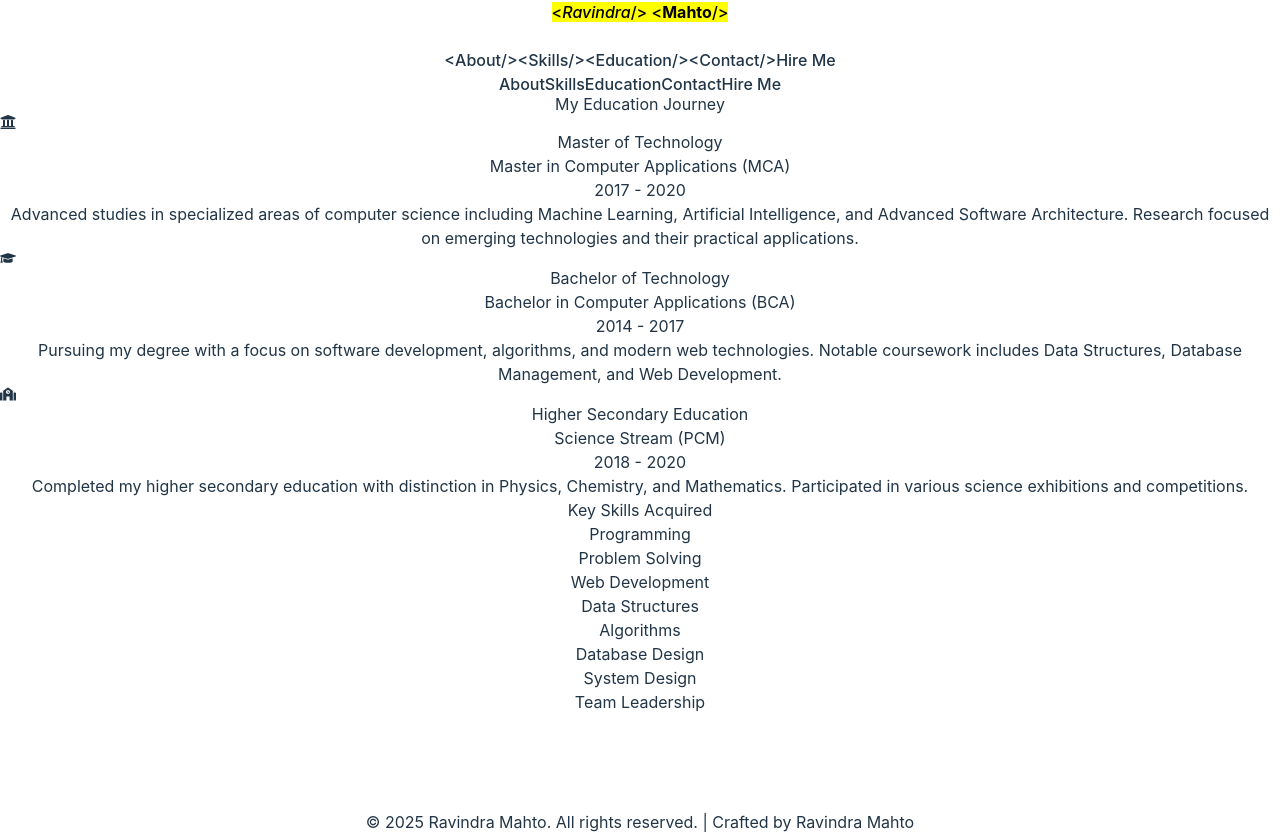
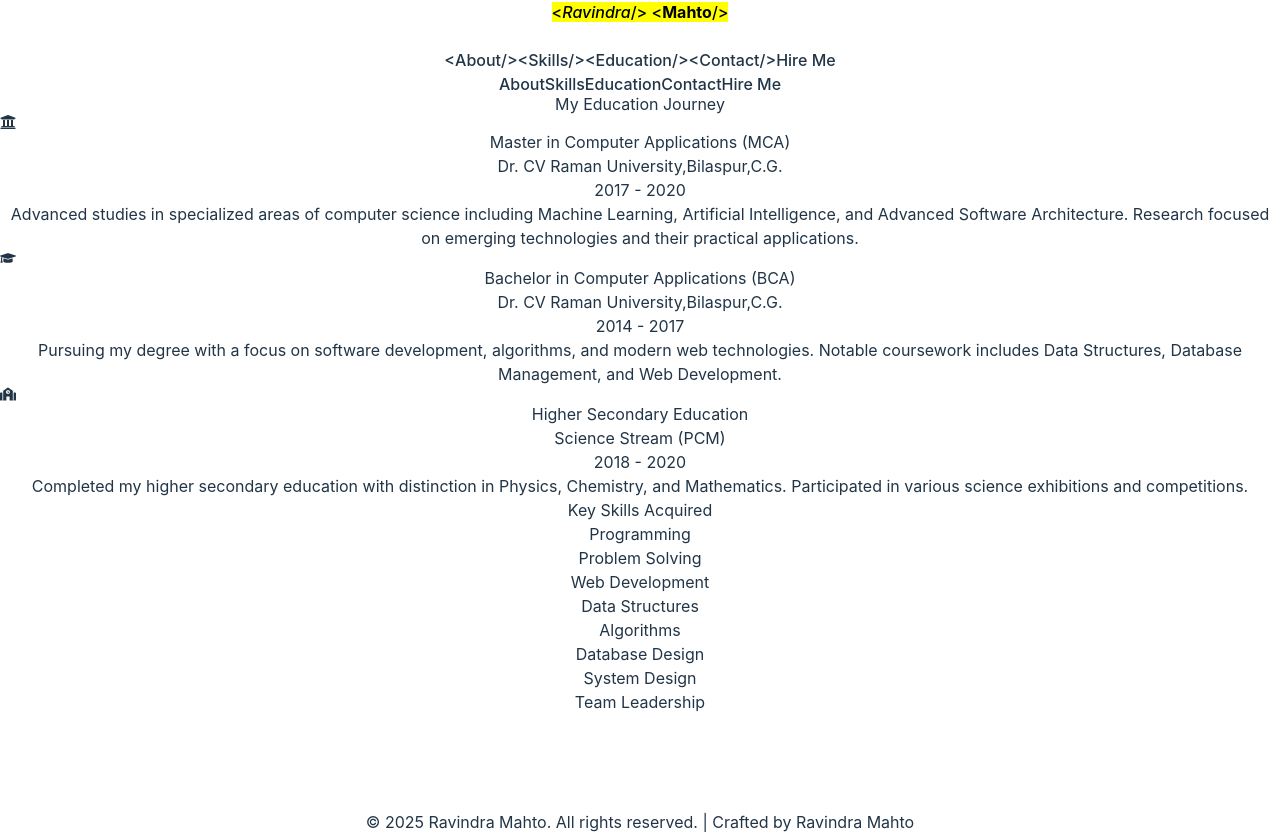
Before and after one commit to ravindramahto/my-portfolio-app, a React (Vite) app: page /education in a window 1280 px wide. Built offline with nearby package versions, Linux system fonts and the light colour scheme.

Commit message:
adding College name

```diff
--- a/src/components/pages/Education.jsx
+++ b/src/components/pages/Education.jsx
@@ -38,9 +38,9 @@ class Education extends Component {
                                 </div>
                                 <div className="w-full md:w-3/4">
                                     <h2 className="text-3xl font-bold mb-2 bg-gradient-to-r from-orange-500 to-green-500 text-transparent bg-clip-text">
-                                        Master of Technology
+                                    Master in Computer Applications (MCA)
                                     </h2>
-                                    <h3 className="text-xl text-gray-300 mb-2"> Master in Computer Applications (MCA) </h3>
+                                    <h3 className="text-xl text-gray-300 mb-2"> Dr. CV Raman University,Bilaspur,C.G. </h3>
                                     <p className="text-gray-400 mb-4">2017 - 2020</p>
                                     <p className="text-gray-300">
                                         Advanced studies in specialized areas of computer science including Machine Learning,
@@ -62,9 +62,9 @@ class Education extends Component {
                                 </div>
                                 <div className="w-full md:w-3/4">
                                     <h2 className="text-3xl font-bold mb-2 bg-gradient-to-r from-orange-500 to-green-500 text-transparent bg-clip-text">
-                                        Bachelor of Technology
+                                    Bachelor in Computer Applications (BCA)
                                     </h2>
-                                    <h3 className="text-xl text-gray-300 mb-2">Bachelor in Computer Applications (BCA)</h3>
+                                    <h3 className="text-xl text-gray-300 mb-2">Dr. CV Raman University,Bilaspur,C.G.</h3>
                                     <p className="text-gray-400 mb-4">2014 - 2017</p>
                                     <p className="text-gray-300">
                                         Pursuing my degree with a focus on software development, algorithms, and modern web technologies.
```
